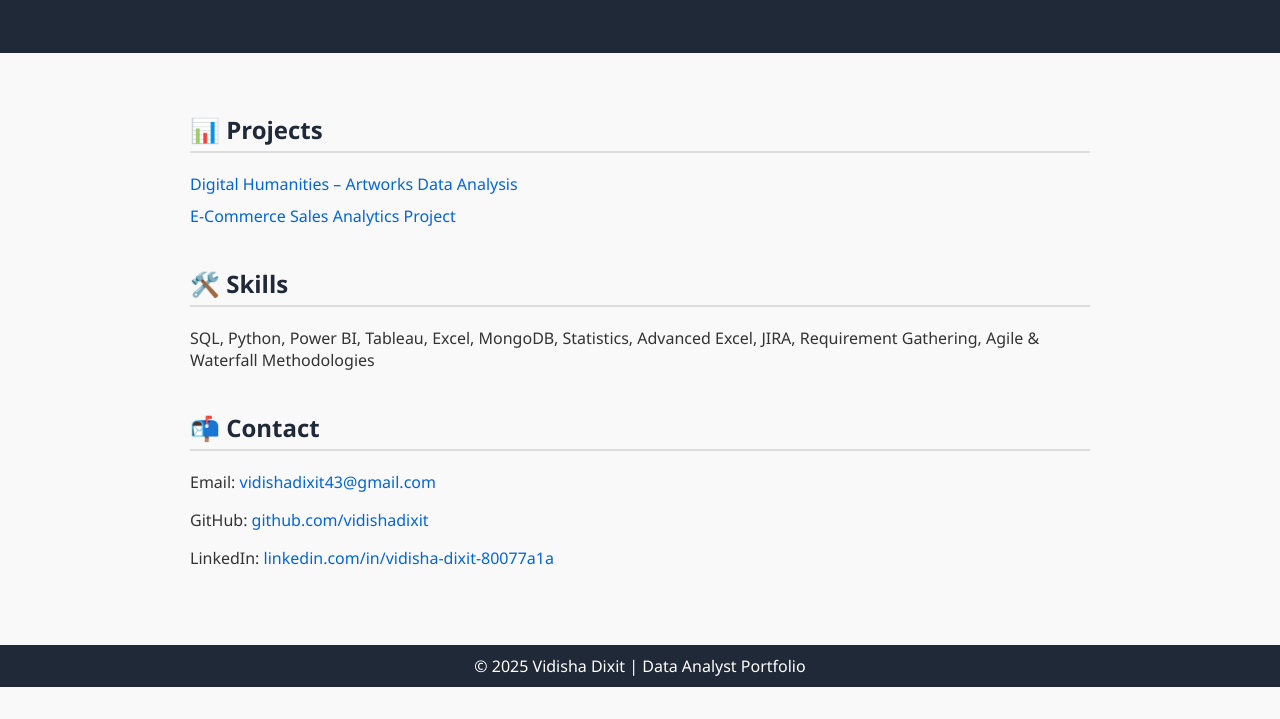
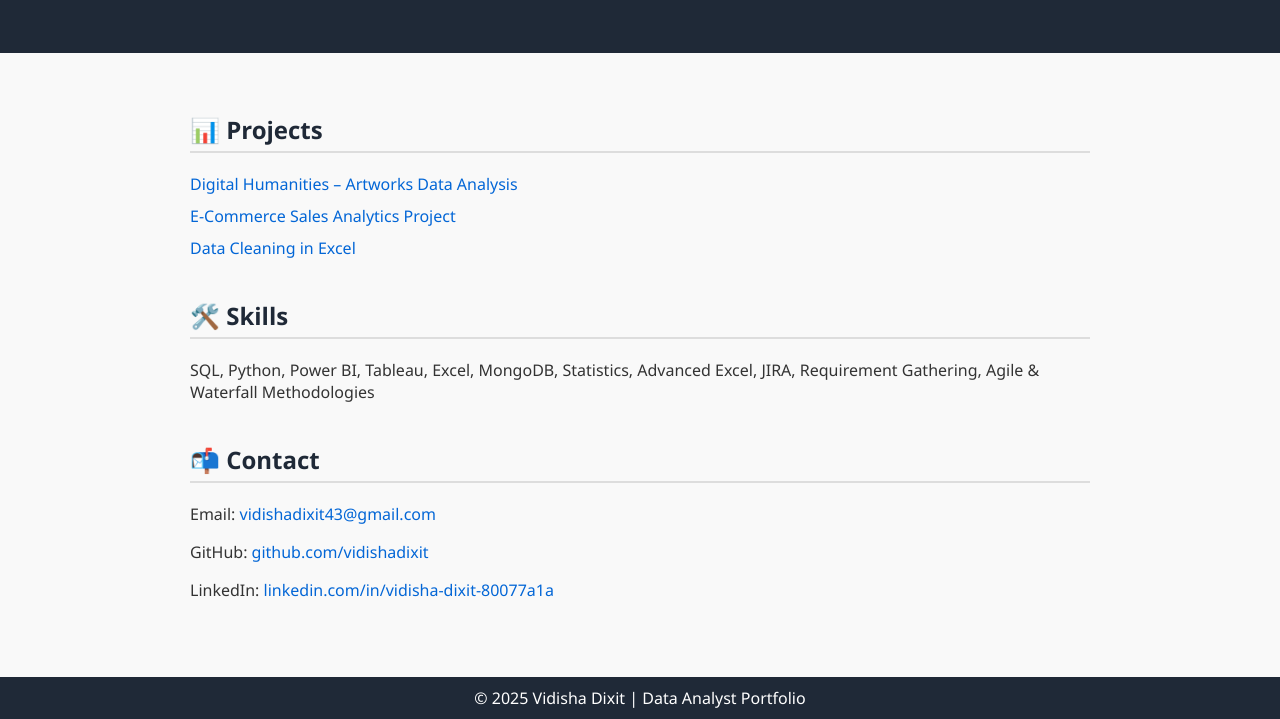
Before and after one commit to vidishadixit/vidishadixit.github.io, a plain HTML site: page index.html in a window 1280 px wide. Shown: the part 145-864 px from the top of the page. Before the commit the page ends 832 px from the top, so only its background shows below. Drawn offline with Linux system fonts and the light colour scheme.

Commit message:
Update index.html
Added Excel data cleaning reference.

```diff
--- a/index.html
+++ b/index.html
@@ -69,6 +69,7 @@
     <ul>
       <li><a href="https://github.com/vidishadixit/DigitalHumanities" target="_blank">Digital Humanities – Artworks Data Analysis</a></li>
       <li><a href="https://github.com/vidishadixit/Ecommerce-Sales-Analytics" target="_blank">E-Commerce Sales Analytics Project</a></li>
+      <li><a href="https://github.com/vidishadixit/Excel-Data-Cleaning" target="_blank">Data Cleaning in Excel</a></li>
     </ul>
 
     <h2>🛠️ Skills</h2>
```
